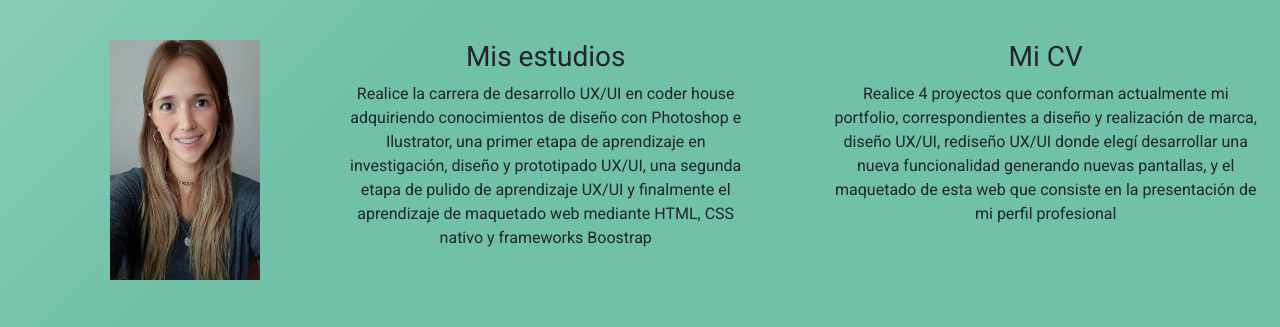
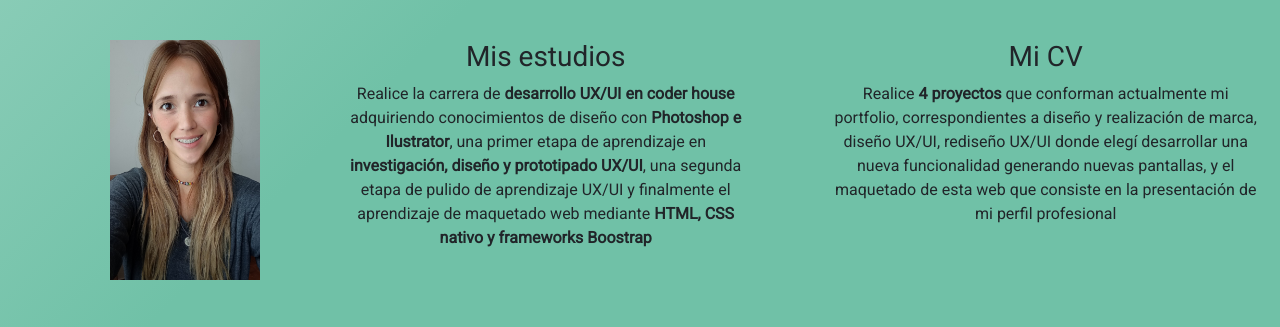
Before and after one commit to marinaserver/Proyecto-desarrollo-web-Coder-House, a website: page views/sobreMi.html in a window 1280 px wide. Shown: the part 320-647 px from the top of the page. Drawn offline with nearby package versions, Linux system fonts and the light colour scheme; a web font is replaced by a local one.

Commit message:
comenzando arreglos proyecto final

```diff
--- a/views/sobreMi.html
+++ b/views/sobreMi.html
@@ -52,7 +52,7 @@
                Mis estudios
             </h3>
             <p class="misEstudios parrafoMobile">
-              Realice la carrera de desarrollo UX/UI en coder house adquiriendo conocimientos de diseño con Photoshop e Ilustrator, una primer etapa de aprendizaje en investigación, diseño y prototipado UX/UI, una segunda etapa de pulido de aprendizaje UX/UI y finalmente el aprendizaje de maquetado web mediante HTML, CSS nativo y frameworks Boostrap
+              Realice la carrera de <b>desarrollo UX/UI en coder house</b> adquiriendo conocimientos de diseño con <b>Photoshop e Ilustrator</b>, una primer etapa de aprendizaje en <b>investigación, diseño y prototipado UX/UI</b>, una segunda etapa de pulido de aprendizaje UX/UI y finalmente el aprendizaje de maquetado web mediante <b>HTML, CSS nativo y frameworks Boostrap</b>
             </p>
         </div>
         <div class="mainGrid3">
@@ -60,7 +60,7 @@
                Mi CV
             </h3>
             <p class="misEstudios parrafoMobile">
-             Realice 4 proyectos que conforman actualmente mi portfolio, correspondientes a diseño y realización de marca, diseño UX/UI, rediseño UX/UI donde elegí desarrollar una nueva funcionalidad generando nuevas pantallas, y el maquetado de esta web que consiste en la presentación de mi perfil profesional
+             Realice <b>4 proyectos</b> que conforman actualmente mi portfolio, correspondientes a diseño y realización de marca, diseño UX/UI, rediseño UX/UI donde elegí desarrollar una nueva funcionalidad generando nuevas pantallas, y el maquetado de esta web que consiste en la presentación de mi perfil profesional
             </p>
         </div>
     </main>
```
Also changed, not shown: 1 other file.
